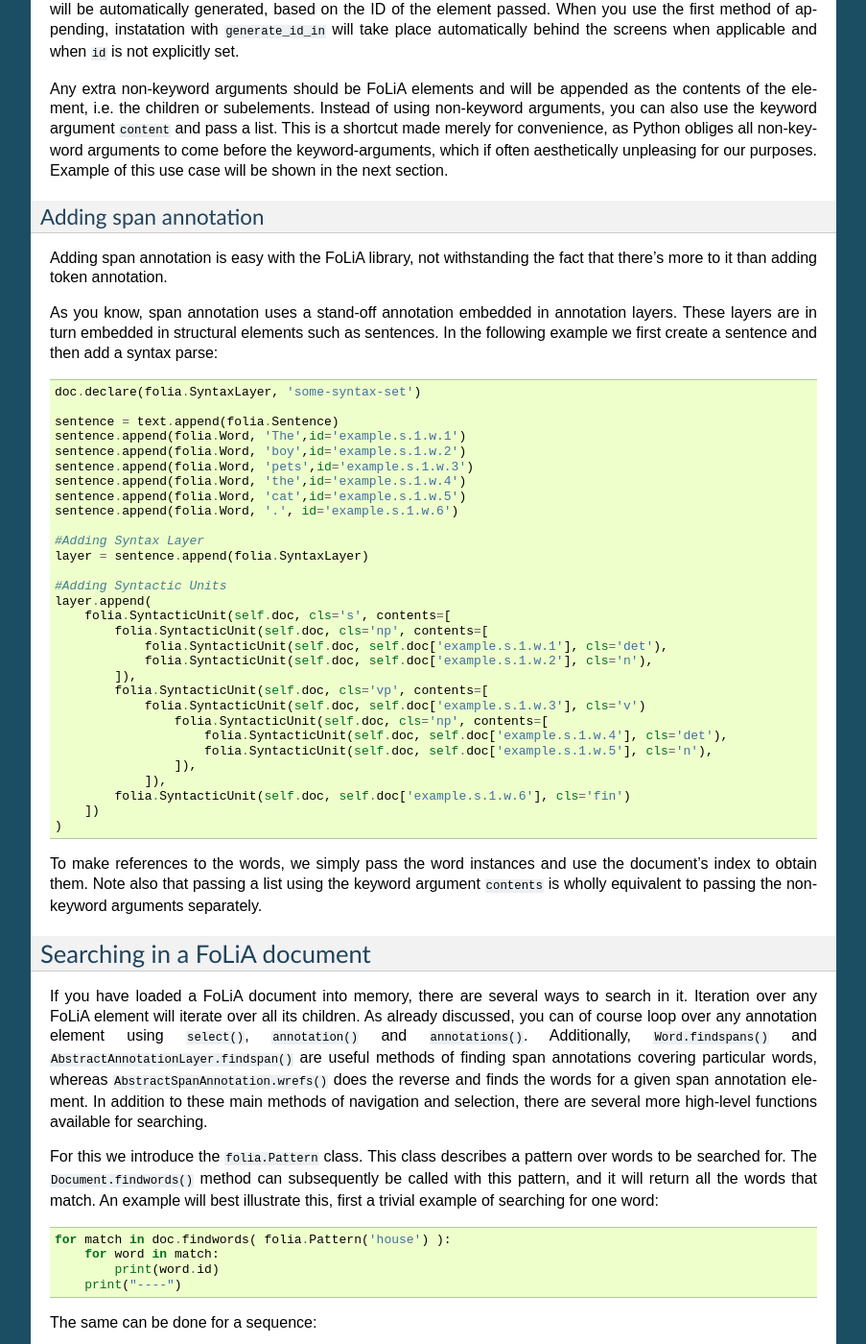
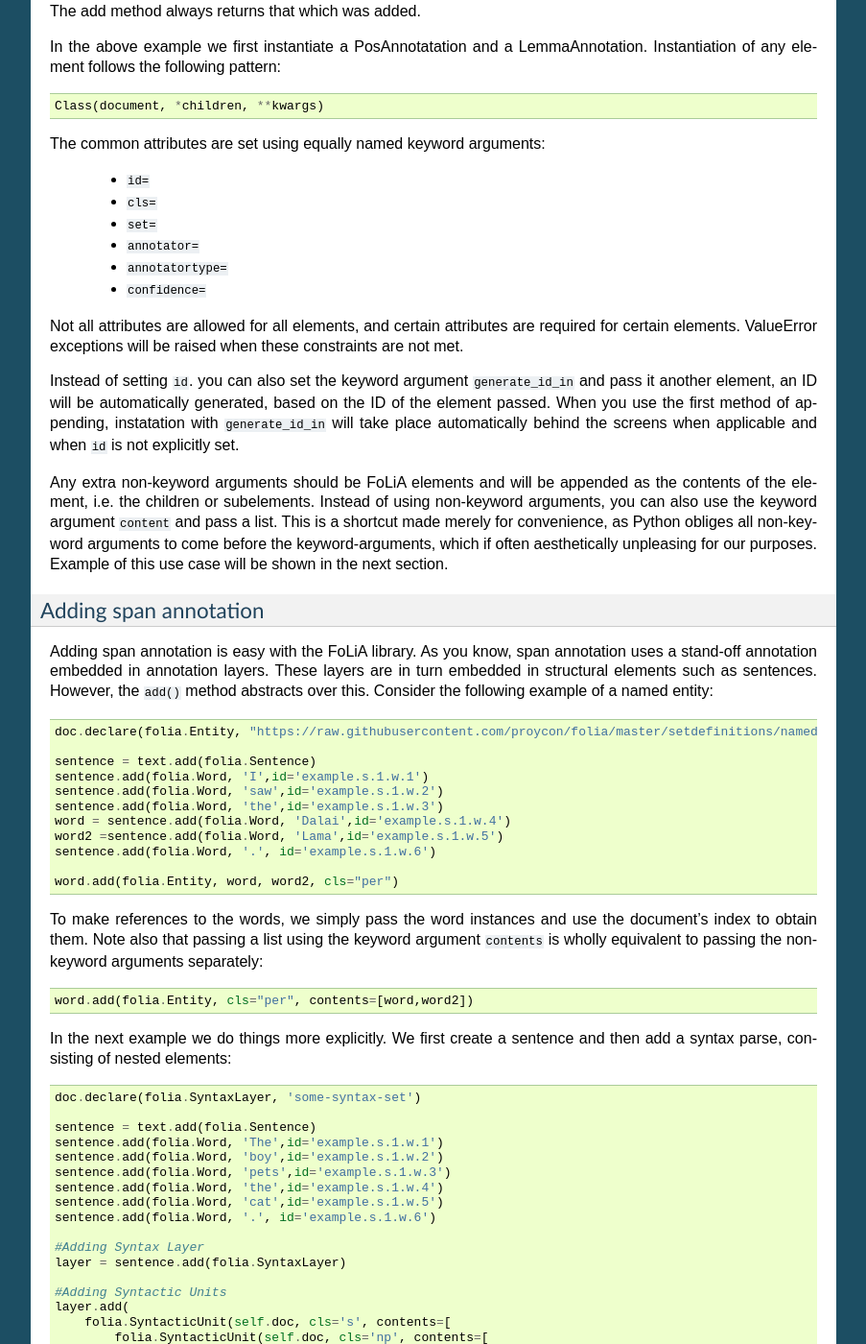
Before and after one commit to proycon/pynlpl, a Sphinx documentation site: the page built from docs/folia.rst, in a window 1280 px wide and 1400 px high, scrolled down 5679 px. Shown: the whole window at 96% size, without its empty margins (198-1101 px from the left). Built offline with Sphinx 7.4.7, drawn with Linux system fonts in a browser that asks for light colours; the version number is read from the project's files by our own code; some of the changed text lies outside the part shown.

Commit message:
Documentation now using add() instead of append()

```diff
--- a/docs/folia.rst
+++ b/docs/folia.rst
@@ -35,13 +35,20 @@ FoLiA documents this may consume quite some memory!
 
 Once you have loaded a document, all data is available for you to read and manipulate as you see fit. We will first illustrate some simple use cases:
 
+To save a document back the file it was loaded from, we do::
+
+    doc.save()
+
+Or we can specify a specific filename::
+
+    doc.save("/tmp/document.xml")
 
 Printing text
 ----------------------------------
 
 You may want to simply print all (plain) text contained in the document, which is as easy as::
 
-    print doc
+    print(doc)
 
 Alternatively, you can obtain a string representation of all text::
 
@@ -119,13 +126,20 @@ shortcuts that make use of the select method::
     for word in words:
         print(word)
 
+The ``select()`` method has a sibling ``count()``, invoked with the same
+arguments, which simply counts how many items it finds, without actually
+returning them::
+
+    word = sentence.count(folia.Word)
+
 **Advanced Notes**:
 
 The ``select()`` method and similar high-level methods derived from it, are
 generators.  This implies that the results of the selection are returned one by
 one in the iteration, as opposed to all stored in memory. This also implies
 that you can only iterate over it once, we can not do another iteration over
-the ``words`` in the above example, unless we re-call the select method.
+the ``words`` variable in the above example, unless we reinvtoke the
+``select()`` method to get a new generator.
 
 If you want to have all results in memory in a list, you can simply do the following::
 
@@ -136,10 +150,14 @@ make it non-recursive. The second argument can be used for restricting matches
 to a specific set. The recursion will not go into any non-authoritative
 elements such as alternatives, originals of corrections.
 
+
+
 Common attributes
 -----------------------
 
-As you know, the FoLiA paradigm introduces *sets*, *classes*, *annotator* with *annotator types* and *confidence* values. These attributes are easily accessible on any element that has them:
+As you know, the FoLiA paradigm introduces *sets*, *classes*, *annotator* with
+*annotator types* and *confidence* values. These attributes are easily
+accessible on any element that has them:
 
     * ``element.id``        (string)
     * ``element.set``       (string)
@@ -183,8 +202,8 @@ Span Annotation
 
 We will discuss three ways of accessing span annotation. Span annotation is
 contained within an annotation layer of a certain structure element, often a
-sentence. In the first way of accessing span annotation, we will first obtain
-the layer, then iterate over the span annotation elements within that layer,
+sentence. In the first way of accessing span annotation, we do everything explicitly. We
+first obtain the layer, then iterate over the span annotation elements within that layer,
 and finally iterate over the words to which the span applies. Assume we have a
 ``sentence`` and we want to print all the named entities in it::
 
@@ -200,10 +219,10 @@ The ``wrefs()`` method, available on all span annotation elements, will return
 a list of all words (as well as morphemes and phonemes) over which a span
 annotation element spans.
 
-The second way of accessing span annotation takes another approach, using the
-``findspans()`` method on Word instances. Here we start from a word and seek
-span annotations in which the word occurs. Assume we have a ``word`` and want
-to find chunks it occurs in::
+This first way is rather verbose. The second way of accessing span annotation
+takes another approach, using the ``findspans()`` method on Word instances.
+Here we start from a word and seek span annotations in which that word occurs.
+Assume we have a ``word`` and want to find chunks it occurs in::
 
     for chunk in word.findspans(folia.Chunk):
         print(" Chunk class=", chunk.cls, " words=")
@@ -214,7 +233,6 @@ to find chunks it occurs in::
 The ``findspans()`` method can be called with either the class of a Span
 Annotation Element, such as ``folia.Chunk``, or which the class of the layer,
 such as ``folia.ChunkingLayer``.
-
 
 The third way allows us to look for span elements given an annotation layer and
 words. In other words, it checks if one or more words form a span. This is an
@@ -261,54 +279,60 @@ Adding structure
 -------------------------
 
 Assuming we begin with an empty document, we should first add a Text element.
-Then we can append paragraphs, sentences, or other structural elements. The
-``append()`` is always used to append new children to an element::
+Then we can add paragraphs, sentences, or other structural elements. The
+``add()`` adds new children to an element::
 
-    text = doc.append(folia.Text)
-    paragraph = text.append(folia.Paragraph)
-    sentence = paragraph.append(folia.Sentence)
-    sentence.append(folia.Word, 'This')
-    sentence.append(folia.Word, 'is')
-    sentence.append(folia.Word, 'a')
-    sentence.append(folia.Word, 'test')
-    sentence.append(folia.Word, '.')
+    text = doc.add(folia.Text)
+    paragraph = text.add(folia.Paragraph)
+    sentence = paragraph.add(folia.Sentence)
+    sentence.add(folia.Word, 'This')
+    sentence.add(folia.Word, 'is')
+    sentence.add(folia.Word, 'a')
+    sentence.add(folia.Word, 'test')
+    sentence.add(folia.Word, '.')
+
+**Advanced Note**:
+
+The ``add()`` method is actually a wrapper around ``append()``, which takes the
+exact same arguments. It performs extra checks and works for both span
+annotation as well as token annotation. Using ``append()`` will be faster.
 
 Adding annotations
 -------------------------
 
-Adding annotations, or any elements for that matter, is done using the append
+Adding annotations, or any elements for that matter, is done using the add
 method. We assume that the annotations we add have already been properly
-declared, otherwise an exception will be raised as soon as ``append()`` is
+declared, otherwise an exception will be raised as soon as ``add()`` is
 called. Let's build on the previous example::
 
     #First we grab the fourth word, 'test', from the sentence
     word = sentence.words(3)
 
     #Add Part-of-Speech tag
-    word.append(folia.PosAnnotation, set='brown-tagset',cls='n')
+    word.add(folia.PosAnnotation, set='brown-tagset',cls='n')
 
     #Add lemma
-    lemma.append(folia.LemmaAnnotation, cls='test')
+    lemma.add(folia.LemmaAnnotation, cls='test')
 
 
-Note that in the above examples, the ``append()`` method takes a class as first
+Note that in the above examples, the ``add()`` method takes a class as first
 argument, and subsequently takes keyword arguments that will be passed to the
 classes' constructor.
 
-A second way of using ``append()`` is by simply passing a child element and
-constructing it prior to appending. The following is equivalent to the above
+A second way of using ``add()`` is by simply passing a child element and
+constructing it prior to adding. The following is equivalent to the above
 example::
 
     #First we grab the fourth word, 'test', from the sentence
     word = sentence.words(3)
 
     #Add Part-of-Speech tag
-    word.append( folia.PosAnnotation(doc, set='brown-tagset',cls='n') )
+    word.add( folia.PosAnnotation(doc, set='brown-tagset',cls='n') )
 
     #Add lemma
-    lemma.append( folia.LemmaAnnotation(doc , cls='test') )
+    lemma.add( folia.LemmaAnnotation(doc , cls='test') )
 
-The append method always returns that which was appended.
+The add method always returns that which was added.
 
 In the above example we first instantiate a PosAnnotatation and a
 LemmaAnnotation. Instantiation of any element follows the following pattern::
@@ -346,29 +370,48 @@ will be shown in the next section.
 Adding span annotation
 ---------------------------
 
-Adding span annotation is easy with the FoLiA library, not withstanding the
-fact that there's more to it than adding token annotation.
+Adding span annotation is easy with the FoLiA library. As you know, span
+annotation uses a stand-off annotation embedded in annotation layers. These
+layers are in turn embedded in structural elements such as sentences. However,
+the ``add()`` method abstracts over this. Consider the following example of a named entity::
 
-As you know, span annotation uses a stand-off annotation embedded in annotation
-layers. These layers are in turn embedded in structural elements such as
-sentences. In the following example we first create a sentence and then add a
-syntax parse::
+    doc.declare(folia.Entity, "https://raw.githubusercontent.com/proycon/folia/master/setdefinitions/namedentities.foliaset.xml")
+
+    sentence = text.add(folia.Sentence)
+    sentence.add(folia.Word, 'I',id='example.s.1.w.1')
+    sentence.add(folia.Word, 'saw',id='example.s.1.w.2')
+    sentence.add(folia.Word, 'the',id='example.s.1.w.3')
+    word = sentence.add(folia.Word, 'Dalai',id='example.s.1.w.4')
+    word2 =sentence.add(folia.Word, 'Lama',id='example.s.1.w.5')
+    sentence.add(folia.Word, '.', id='example.s.1.w.6')
+
+    word.add(folia.Entity, word, word2, cls="per")
+
+To make references to the words, we simply pass the word instances and use the
+document's index to obtain them.  Note also that passing a list using the
+keyword argument ``contents`` is wholly equivalent to passing the non-keyword
+arguments separately::
+
+    word.add(folia.Entity, cls="per", contents=[word,word2])
+
+In the next example we do things more explicitly. We first create a sentence
+and then add a syntax parse, consisting of nested elements::
 
     doc.declare(folia.SyntaxLayer, 'some-syntax-set')
 
-    sentence = text.append(folia.Sentence)
-    sentence.append(folia.Word, 'The',id='example.s.1.w.1')
-    sentence.append(folia.Word, 'boy',id='example.s.1.w.2')
-    sentence.append(folia.Word, 'pets',id='example.s.1.w.3')
-    sentence.append(folia.Word, 'the',id='example.s.1.w.4')
-    sentence.append(folia.Word, 'cat',id='example.s.1.w.5')
-    sentence.append(folia.Word, '.', id='example.s.1.w.6')
+    sentence = text.add(folia.Sentence)
+    sentence.add(folia.Word, 'The',id='example.s.1.w.1')
+    sentence.add(folia.Word, 'boy',id='example.s.1.w.2')
+    sentence.add(folia.Word, 'pets',id='example.s.1.w.3')
+    sentence.add(folia.Word, 'the',id='example.s.1.w.4')
+    sentence.add(folia.Word, 'cat',id='example.s.1.w.5')
+    sentence.add(folia.Word, '.', id='example.s.1.w.6')
 
     #Adding Syntax Layer
-    layer = sentence.append(folia.SyntaxLayer)
+    layer = sentence.add(folia.SyntaxLayer)
 
     #Adding Syntactic Units
-    layer.append(
+    layer.add(
         folia.SyntacticUnit(self.doc, cls='s', contents=[
             folia.SyntacticUnit(self.doc, cls='np', contents=[
                 folia.SyntacticUnit(self.doc, self.doc['example.s.1.w.1'], cls='det'),
@@ -385,10 +428,9 @@ syntax parse::
         ])
     )
 
-To make references to the words, we simply pass the word instances and use the
-document's index to obtain them.  Note also that passing a list using the
-keyword argument ``contents`` is wholly equivalent to passing the non-keyword
-arguments separately.
+**Advanced Note**:
+
+The lower-level ``append()`` method would have had the same effect in the above syntax tree sample.
 
 
 Searching in a FoLiA document
@@ -528,7 +570,7 @@ using the reader::
     for match in reader.findwords( folia.Pattern('house')):
         for word in match:
             print(word.id)
-        print "----"
+        print("----")
 
 API Reference
 ==============================
```
Also changed, not shown: other parts of docs/folia.rst (+5 -4 lines).
